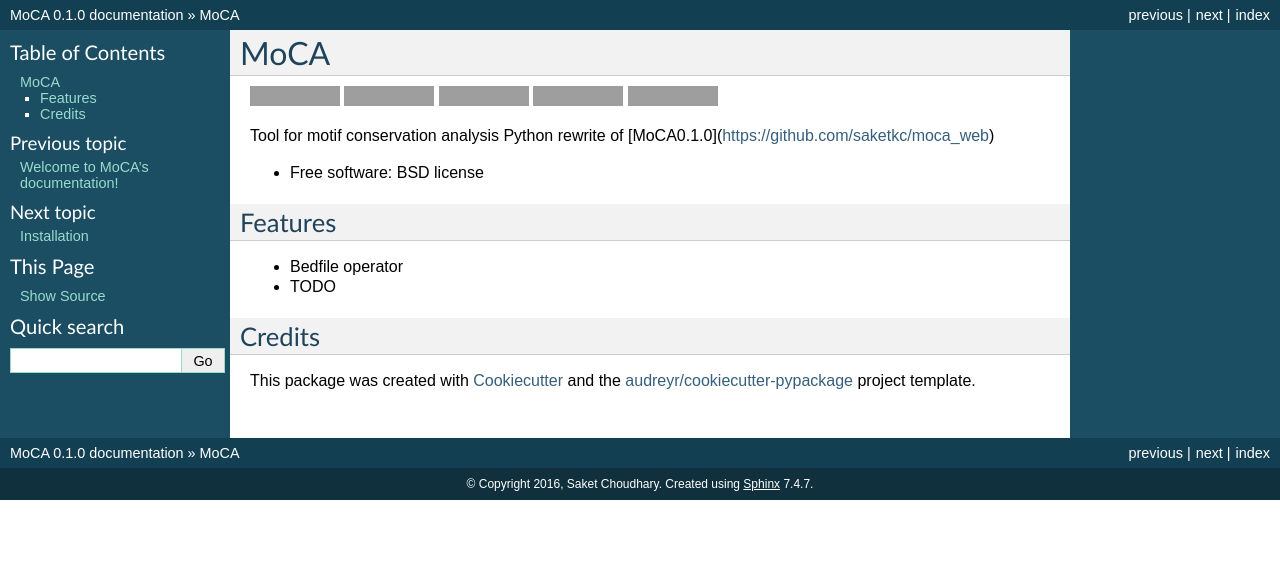
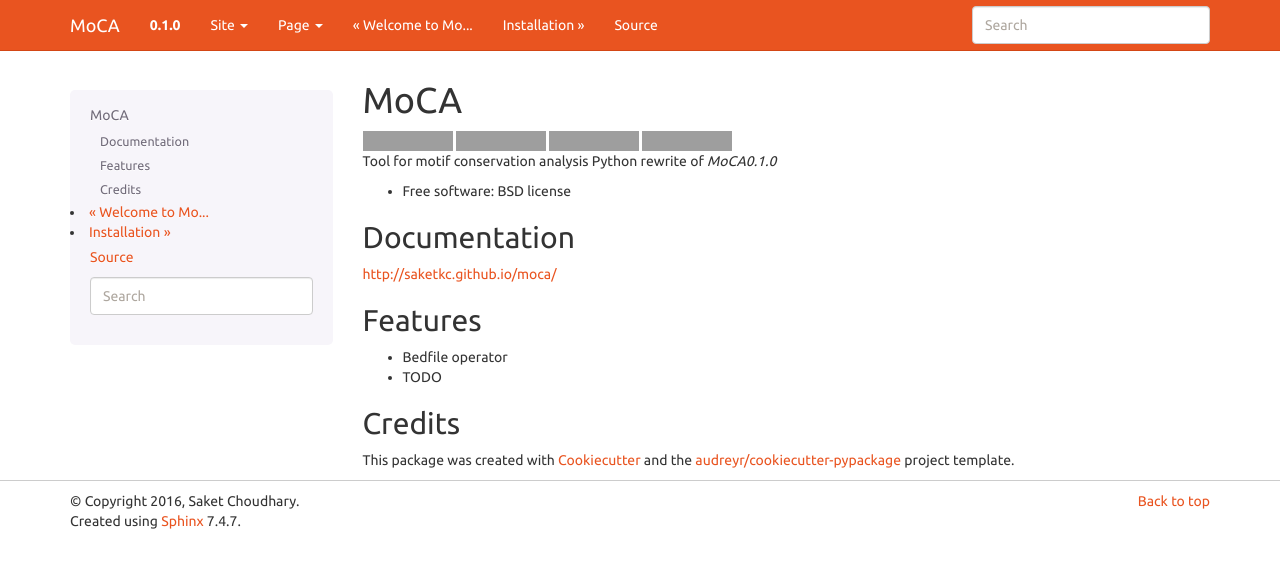
Before and after one commit to saketkc/moca, a Sphinx documentation site: the page built from docs/readme.rst, in a window 1280 px wide. Shown: the top 568 px of the page. Built offline with Sphinx 7.4.7, drawn with Linux system fonts in a browser that asks for light colours; grey boxes are pictures that could not be loaded.

```diff
--- a/README.rst
+++ b/README.rst
@@ -8,9 +8,6 @@
 .. image:: https://img.shields.io/travis/saketkc/moca.svg
         :target: https://travis-ci.org/saketkc/moca
 
-.. image:: https://readthedocs.org/projects/moca/badge/?version=latest
-        :target: https://readthedocs.org/projects/moca/?badge=latest
-        :alt: Documentation Status
 
 .. image:: https://codecov.io/github/saketkc/moca/coverage.svg?branch=master
         :target: https://codecov.io/github/saketkc/moca?branch=master
--- a/docs/conf.py
+++ b/docs/conf.py
@@ -12,7 +12,7 @@
 #
 # All configuration values have a default; values that are commented out
 # serve to show the default.
-
+import sphinx_bootstrap_theme
 import sys
 import os
 
@@ -110,12 +110,14 @@
 
 # The theme to use for HTML and HTML Help pages.  See the documentation for
 # a list of builtin themes.
-html_theme = 'default'
+#html_theme = 'default'
+html_theme = 'bootstrap'
+html_theme_path = sphinx_bootstrap_theme.get_html_theme_path()
 
 # Theme options are theme-specific and customize the look and feel of a
 # theme further.  For a list of options available for each theme, see the
 # documentation.
-#html_theme_options = {}
+html_theme_options = {'bootswatch_theme': "united"}
 
 # Add any paths that contain custom themes here, relative to this directory.
 #html_theme_path = []
--- a/docs/index.rst
+++ b/docs/index.rst
@@ -5,7 +5,7 @@
 
 Welcome to MoCA's documentation!
 ======================================
-.. include:: ../../README.rst
+.. include:: ../README.rst
 Contents:
 
 .. toctree::
```
Also changed, not shown: other parts of README.rst (+7 -1 lines), 1 other file.
